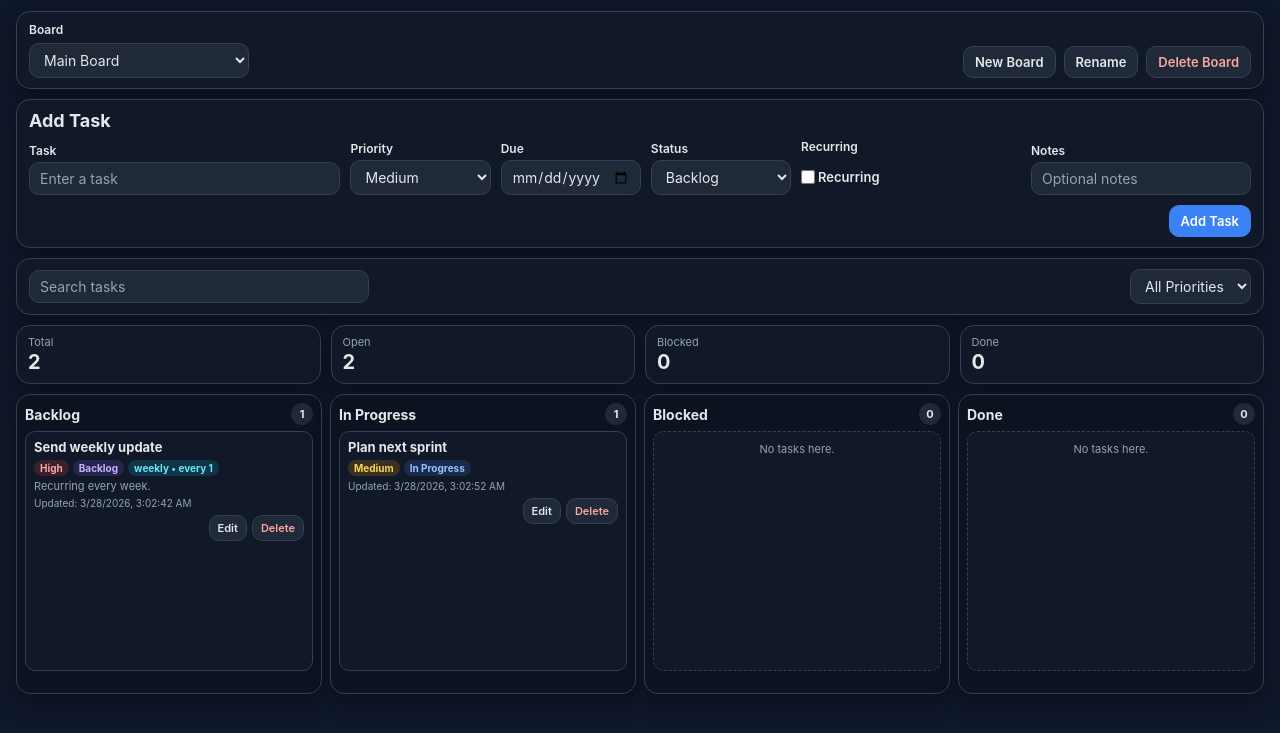
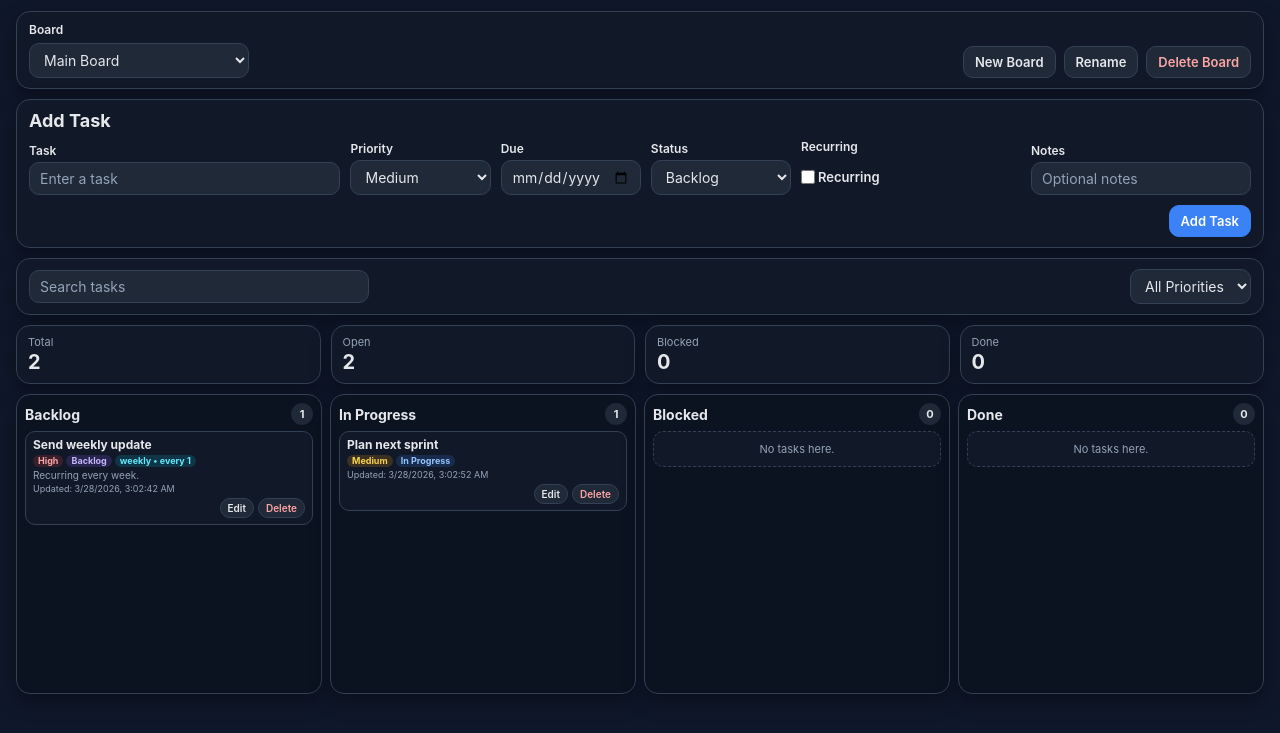
Before and after one commit to hmelmahay/Kanban, a plain HTML site: page index.html in a window 1280 px wide. Shown: the part 63-796 px from the top of the page. Drawn offline with Linux system fonts and the light colour scheme.

Commit message:
Update style.css

```diff
--- a/style.css
+++ b/style.css
@@ -282,6 +282,7 @@ textarea::placeholder {
   display: grid;
   gap: 8px;
   grid-template-columns: repeat(4, minmax(0, 1fr));
+  align-items: start;
 }
 
 .column {
@@ -316,16 +317,20 @@ textarea::placeholder {
 
 .column-body {
   display: grid;
-  gap: 6px;
+  gap: 4px;
   min-height: 240px;
+  align-content: start;
 }
 
 .task {
   border: 1px solid var(--border);
   border-radius: 10px;
   background: var(--panel);
-  padding: 8px;
+  padding: 6px 7px;
   cursor: grab;
+  height: auto;
+  min-height: 0;
+  display: block;
 }
 
 .task:active {
@@ -334,43 +339,45 @@ textarea::placeholder {
 
 .task-title {
   font-weight: 700;
-  margin-bottom: 4px;
-  font-size: 13px;
-  line-height: 1.2;
+  margin-bottom: 3px;
+  font-size: 12px;
+  line-height: 1.15;
 }
 
 .task-meta,
 .task-notes,
 .task-footer {
-  font-size: 11px;
+  font-size: 10px;
   color: var(--muted);
 }
 
 .task-meta {
   display: flex;
   flex-wrap: wrap;
-  gap: 4px;
-  margin-bottom: 4px;
+  gap: 3px;
+  margin-bottom: 3px;
 }
 
 .task-notes {
-  margin-bottom: 4px;
+  margin-bottom: 3px;
   white-space: pre-wrap;
-  line-height: 1.2;
+  line-height: 1.15;
 }
 
 .task-footer {
-  margin-bottom: 6px;
-  font-size: 10px;
+  margin-bottom: 4px;
+  font-size: 9px;
+  line-height: 1.1;
 }
 
 .badge {
   display: inline-flex;
   align-items: center;
   border-radius: 999px;
-  padding: 2px 6px;
-  font-size: 10px;
+  padding: 1px 5px;
+  font-size: 9px;
   font-weight: 700;
+  line-height: 1.1;
 }
 
 .priority-high {
@@ -421,12 +428,13 @@ textarea::placeholder {
 .task-actions {
   display: flex;
   justify-content: flex-end;
-  gap: 5px;
+  gap: 4px;
 }
 
 .task-actions .btn {
-  padding: 5px 8px;
-  font-size: 11px;
+  padding: 4px 7px;
+  font-size: 10px;
+  line-height: 1;
 }
 
 .empty-state {
```
